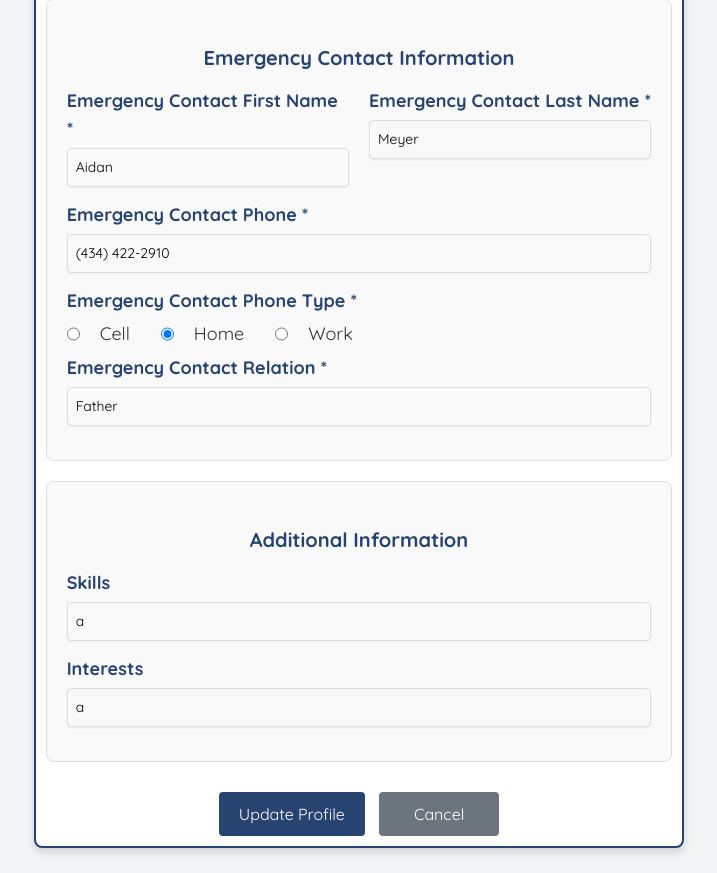
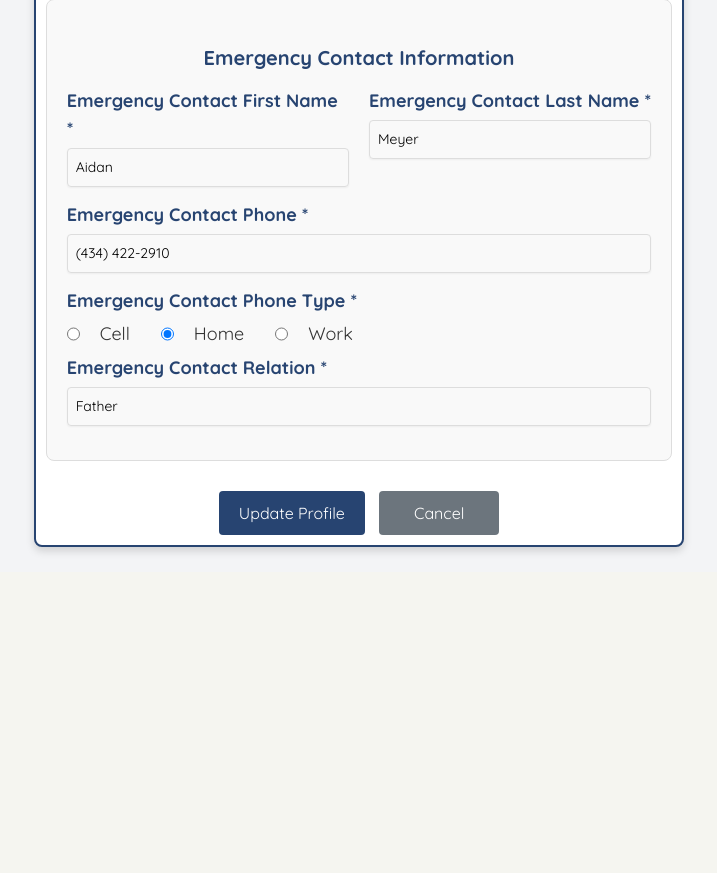
Before and after one commit to ivy864/micah-ministries, a PHP site: page /stepvarepo/editProfile.php?id=ameyer3 in a window 1280 px wide. Shown: the part 1523-2396 px from the top of the page, without its empty margins (281-998 px from the left). After the commit the page ends 2076 px from the top, so only its background shows below. Run offline with PHP 8.4, Linux system fonts and the light colour scheme; the visitor is signed in with stand-in values (Sample User, id 1); data comes from the database, SQL or seed files in the repository; style sheets or scripts are compiled from the project's sources.

Commit message:
create account form up-to-date and skils/interests section removed from edit profile

```diff
--- a/profileEditForm.php
+++ b/profileEditForm.php
@@ -236,19 +236,6 @@
                 </div>
 
                 <!-- Skills and Interests Section -->
-                <div class="section-box">
-                    <h3>Additional Information</h3>
-
-                    <div class="form-group">
-                        <label for="skills">Skills</label>
-                        <input type="text" id="skills" name="skills" value="<?php echo htmlspecialchars($person->get_skills()); ?>">
-                    </div>
-
-                    <div class="form-group">
-                        <label for="interests">Interests</label>
-                        <input type="text" id="interests" name="interests" value="<?php echo htmlspecialchars($person->get_interests()); ?>">
-                    </div>
-                </div>
 
                 <div style="text-align: center; margin-top: 30px;">
                     <input type="hidden" name="id" value="<?php echo $id; ?>">
```
